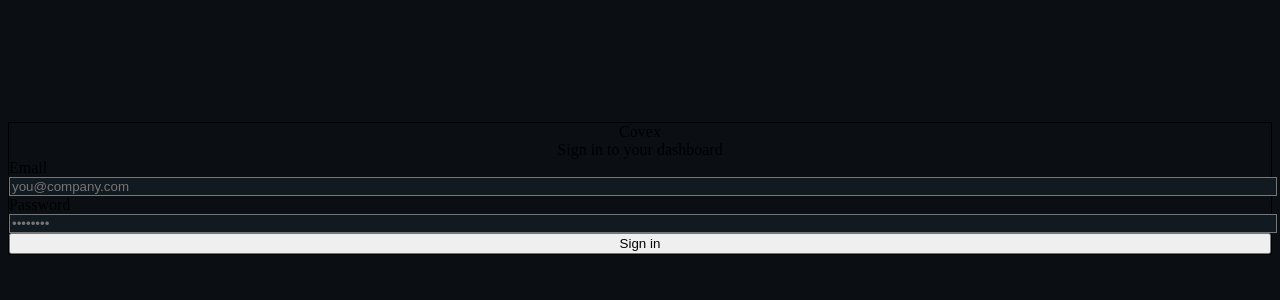
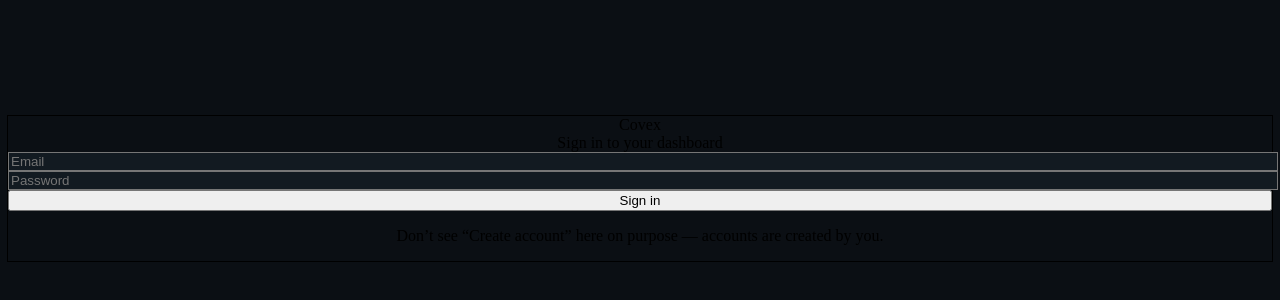
Before and after one commit to Covex-ai/covex-dashboard-clean, a Next.js app: page /login in a window 1280 px wide. Shown: the part 220-520 px from the top of the page. Built offline with nearby package versions, Linux system fonts and the light colour scheme.

Commit message:
Update page.tsx

```diff
--- a/app/(auth)/login/page.tsx
+++ b/app/(auth)/login/page.tsx
@@ -1,85 +1,41 @@
 // app/(auth)/login/page.tsx
 "use client";
 
-import { useState } from "react";
-
 export default function LoginPage() {
-  const [email, setEmail] = useState("");
-  const [password, setPassword] = useState("");
-  const [busy, setBusy] = useState(false);
-  const [msg, setMsg] = useState<string | null>(null);
-
-  async function handleSubmit(e: React.FormEvent) {
-    e.preventDefault();
-    setBusy(true);
-    setMsg(null);
-
-    try {
-      // If you’re using Supabase email/password:
-      const res = await fetch("/api/auth/login", {
-        method: "POST",
-        headers: { "Content-Type": "application/json" },
-        body: JSON.stringify({ email, password }),
-      });
-
-      if (!res.ok) {
-        const { error } = await res.json().catch(() => ({ error: "Login failed" }));
-        throw new Error(error || "Login failed");
-      }
-
-      // go to dashboard
-      window.location.href = "/";
-    } catch (err: any) {
-      setMsg(err.message || "Login failed");
-    } finally {
-      setBusy(false);
-    }
-  }
-
   return (
-    <div className="min-h-screen bg-black text-white flex items-center justify-center p-6">
-      <div className="w-full max-w-sm rounded-2xl border border-white/10 bg-[#0b0f14] p-6 shadow-xl">
+    <main className="min-h-screen grid place-items-center">
+      <div className="w-full max-w-md rounded-2xl border border-white/10 bg-black/40 p-8 shadow-xl">
         <div className="mb-6 text-center">
           <div className="text-2xl font-semibold tracking-wide">Covex</div>
           <div className="mt-1 text-sm text-slate-400">Sign in to your dashboard</div>
         </div>
 
-        <form onSubmit={handleSubmit} className="space-y-4">
-          <label className="block">
-            <div className="mb-1 text-sm text-slate-300">Email</div>
+        {/* Replace with your real auth form/flow later; this is just to compile */}
+        <form className="space-y-3" onSubmit={(e) => e.preventDefault()}>
           <input
             type="email"
+            placeholder="Email"
+            className="w-full rounded bg-[#121a21] border border-white/10 p-3 outline-none"
             required
-              value={email}
-              onChange={(e) => setEmail(e.target.value)}
-              className="w-full rounded-lg bg-[#121a21] border border-white/10 px-3 py-2 outline-none"
-              placeholder="you@company.com"
           />
-          </label>
-
-          <label className="block">
-            <div className="mb-1 text-sm text-slate-300">Password</div>
           <input
             type="password"
+            placeholder="Password"
+            className="w-full rounded bg-[#121a21] border border-white/10 p-3 outline-none"
             required
-              value={password}
-              onChange={(e) => setPassword(e.target.value)}
-              className="w-full rounded-lg bg-[#121a21] border border-white/10 px-3 py-2 outline-none"
-              placeholder="••••••••"
           />
-          </label>
-
-          {msg && <div className="text-sm text-red-400">{msg}</div>}
-
           <button
             type="submit"
-            disabled={busy}
-            className="w-full rounded-lg bg-white/90 text-black font-medium py-2 hover:bg-white disabled:opacity-60"
+            className="w-full rounded bg-white text-black font-medium py-3"
           >
-            {busy ? "Signing in…" : "Sign in"}
+            Sign in
           </button>
         </form>
+
+        <p className="mt-4 text-center text-xs text-slate-500">
+          Don’t see “Create account” here on purpose — accounts are created by you.
+        </p>
       </div>
-    </div>
+    </main>
   );
 }
```
Lines whose indentation alone changed are shown as unchanged.
